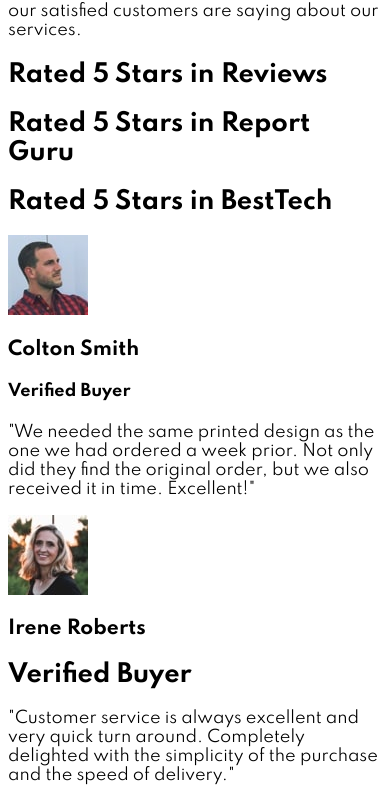
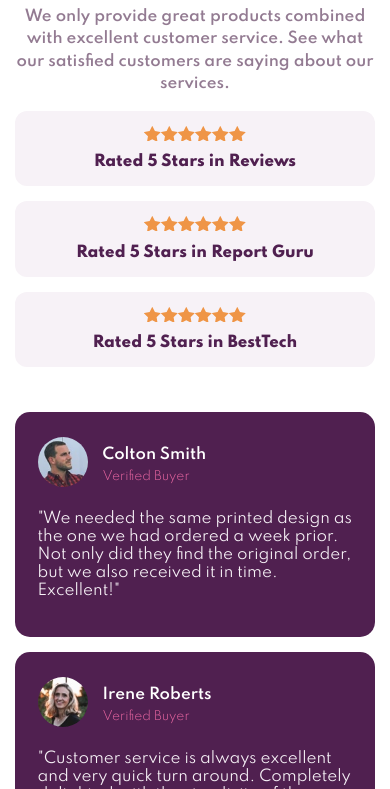
Before and after one commit to ChristopherMedrano/social-proof-section, a plain HTML site: page index.html in a window 390 px wide. Shown: the part 134-923 px from the top of the page. Drawn offline with Linux system fonts and the light colour scheme.

Commit message:
mobile layout

```diff
--- a/index.html
+++ b/index.html
@@ -13,7 +13,8 @@
   <link rel="stylesheet" href="style.css" />
   <!-- Google Fonts -->
   <link rel="preconnect" href="https://fonts.gstatic.com">
-    <link href="https://fonts.googleapis.com/css2?family=Spartan:wght@100;200;300;400;500;600;700;800;900&display=swap" rel="stylesheet">
+  <link href="https://fonts.googleapis.com/css2?family=Spartan:wght@100;200;300;400;500;600;700;800;900&display=swap"
+    rel="stylesheet">
   <!-- Feel free to remove these styles or customise in your own stylesheet 👍 -->
   <style>
     .attribution {
@@ -39,21 +40,29 @@
 
     <section class="all-ratings">
       <div class="star-rating">
+        <div class="stars"></div>
         <h2>Rated 5 Stars in Reviews</h2>
       </div>
       <div class="star-rating">
+        <div class="stars"></div>
         <h2>Rated 5 Stars in Report Guru</h2>
       </div>
       <div class="star-rating">
+        <div class="stars"></div>
         <h2>Rated 5 Stars in BestTech</h2>
       </div>
     </section>
 
     <section class="testimonials">
+
       <article class="user-testimonial">
+        <div class="user">
           <div class="profile-pic"><img src="images/image-colton.jpg" alt="colton avatar"></div>
+          <div class="user-info">
             <h3>Colton Smith</h3>
             <h4>Verified Buyer</h4>
+          </div>
+        </div>
         <p class="feedback-text">
           "We needed the same printed design as the one we had ordered a week prior.
           Not only did they find the original order, but we also received it in time.
@@ -62,9 +71,13 @@
       </article>
 
       <article class="user-testimonial">
+        <div class="user">
           <div class="profile-pic"><img src="images/image-irene.jpg" alt="irene avatar"></div>
+          <div class="user-info">
             <h3>Irene Roberts</h3>
-        <h2>Verified Buyer</h2>
+            <h4>Verified Buyer</h4>
+          </div>
+        </div>
         <p class="feedback-text">
           "Customer service is always excellent and very quick turn around. Completely
           delighted with the simplicity of the purchase and the speed of delivery."
@@ -72,9 +85,13 @@
       </article>
 
       <article class="user-testimonial">
+        <div class="user">
           <div class="profile-pic"><img src="images/image-anne.jpg" alt="anne avatar"></div>
+          <div class="user-info">
             <h3>Anne Wallace</h3>
             <h4>Verified Buyer</h4>
+          </div>
+        </div>
         <p class="feedback-text">
           "Put an order with this company and can only praise them for the very high
           standard. Will definitely use them again and recommend them to everyone!"
@@ -84,7 +101,8 @@
   </main>
   <div class="attribution">
     Challenge by
-    <a href="https://www.frontendmentor.io?ref=challenge" target="_blank">Frontend Mentor</a>. Coded by <a href="#">Christopher Medrano</a>.
+    <a href="https://www.frontendmentor.io?ref=challenge" target="_blank">Frontend Mentor</a>. Coded by <a
+      href="#">Christopher Medrano</a>.
   </div>
 </body>
 
--- a/style.css
+++ b/style.css
@@ -1,3 +1,114 @@
-body{
+html {
+    font-size: 15px;
+}
+
+body {
+    margin: 0;
     font-family: 'Spartan', sans-serif;
 }
+
+h1,
+h2 {
+    text-align: center;
+    color: hsl(300, 43%, 22%);
+}
+
+h1 {
+    font-size: 2em;
+    padding-left: 1em;
+    padding-right: 1em;
+    line-height: 1em;
+}
+
+h2 {
+    font-size: 1em;
+    font-weight: 800;
+    margin-bottom: 0;
+}
+
+h3,
+h4 {
+    margin: .25em 0;
+}
+
+h3 {
+    color: hsl(0, 0%, 100%);
+    font-size: 1em;
+    font-weight: 600;
+}
+
+h4 {
+    font-size: .8em;
+    color: hsl(333, 80%, 67%);
+    font-weight: 300;
+}
+
+p.intro-text {
+    text-align: center;
+    color: hsl(303, 10%, 53%);
+    font-weight: 600;
+    line-height: 1.5em;
+}
+
+.social-proof {
+    margin: auto 1em;
+}
+
+.all-ratings {
+    margin-bottom: 3em;
+}
+
+.star-rating {
+    background-color: hsl(300, 24%, 96%);
+    padding-top: 1em;
+    padding-bottom: 1em;
+    margin-bottom: 1em;
+    border-radius: .8em;
+}
+
+.stars {
+    height: 1em;
+    margin: auto;
+    width: 6.8em;
+    background-image: url("images/icon-star.svg");
+    background-repeat: space;
+}
+
+.user {
+    display: flex;
+}
+
+.profile-pic {
+    margin: auto 0;
+    padding-right: 1em;
+}
+
+div.profile-pic img {
+    width: 50px;
+    height: 50px;
+    border-radius: 50%;
+}
+
+.user-info {
+    /* height: 55px; */
+    display: flex;
+    flex-direction: column;
+    justify-content: center;
+    height: 4em;
+}
+
+.user-testimonial {
+    background-color: hsl(300, 43%, 22%);
+}
+
+p.feedback-text {
+    color: hsl(300, 24%, 96%);
+    /* clear: left; */
+}
+
+.user-testimonial {
+    padding: 1.5em;
+    margin-top: 1em;
+    margin-bottom: 1em;
+    border-radius: 1em;
+}
```
Lines whose indentation alone changed are shown as unchanged.
